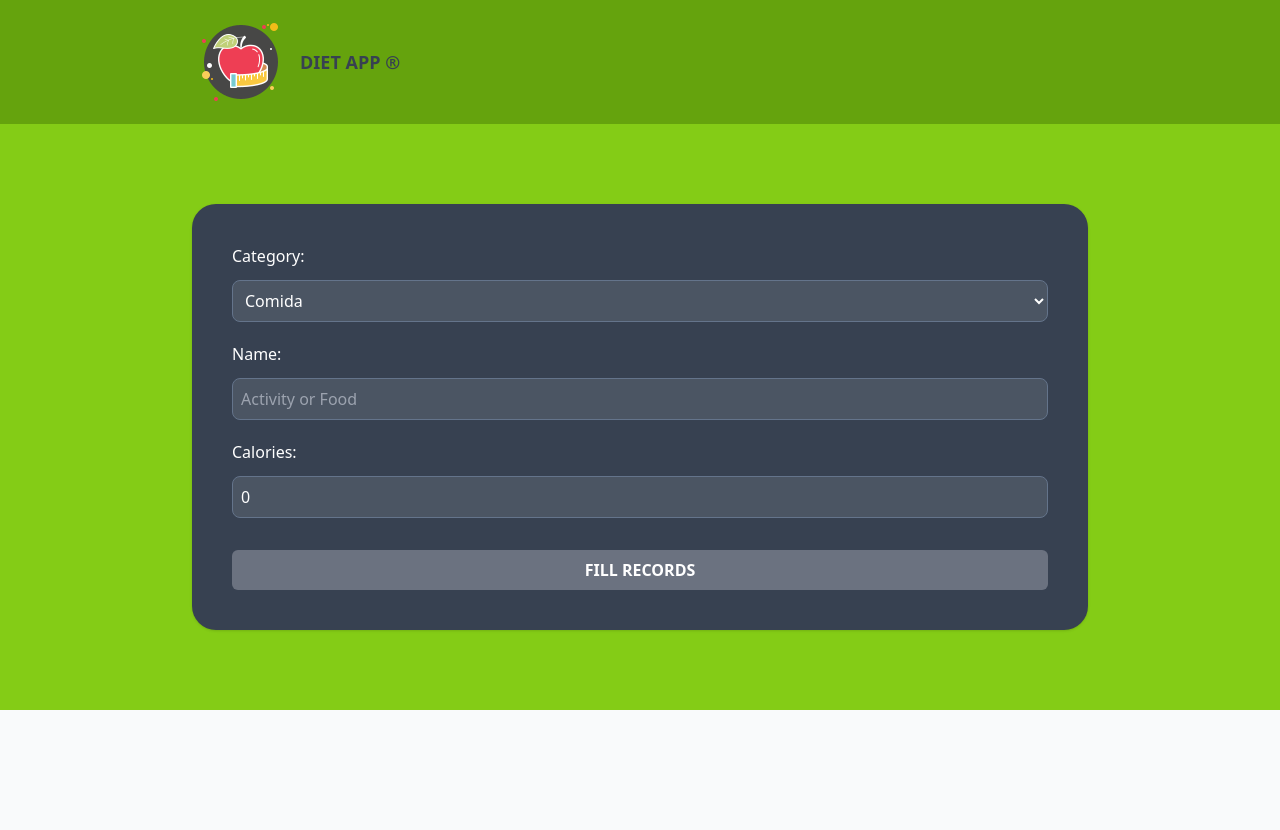
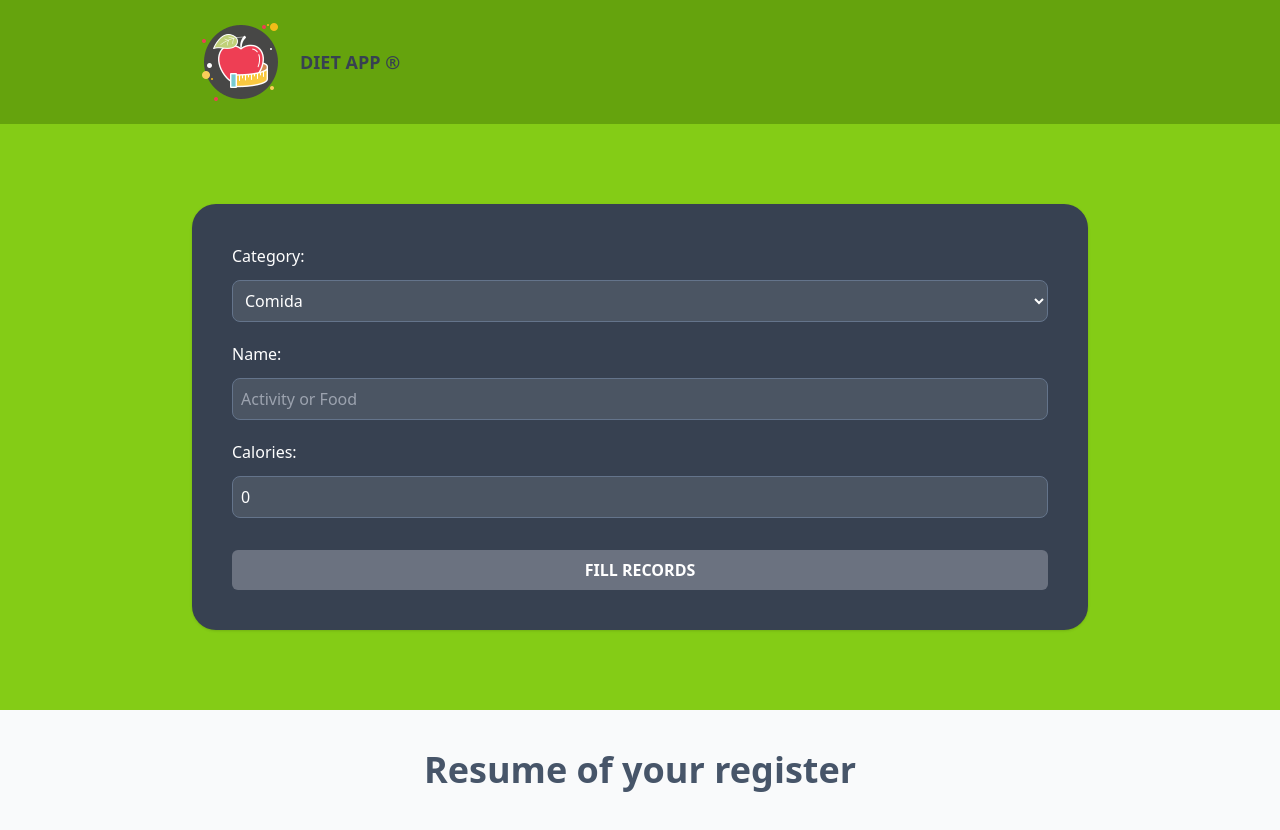
Before and after one commit to IsaacQH/DietApp, a React (Vite) app: page / in a window 1280 px wide. Before the commit the page ends 800 px from the top, so only its background shows below. Built offline with nearby package versions, Linux system fonts and the light colour scheme.

Commit message:
Componetne de ActivityList creado. Iterando en mapa, estilizando y condicionando las el formato CSS

```diff
--- a/src/App.tsx
+++ b/src/App.tsx
@@ -1,10 +1,12 @@
 import { useReducer } from "react"
 import { activityReducer, initialState } from "./reducers/activityReducer"
 import { Form } from "./components/Form"
+import { ActivityList } from "./components/ActivityList"
 
 function App() {
 
   const [state, dispatch] = useReducer(activityReducer, initialState)
+  console.log(state)
 
   return (
     <>
@@ -27,6 +29,12 @@
         </div>
       </section>
 
+      <section className="p-10 mx-auto max-w-4xl">
+        <ActivityList
+          activities = {state.activities}
+        />
+      </section>
+
     </>
   )
 }
--- /dev/null
+++ b/src/components/ActivityList.tsx
@@ -0,0 +1,39 @@
+import type { Activity } from "../types"
+import { categories } from "../data/categories"
+import { useMemo } from "react"
+
+type ActivityListProps = {
+    activities: Activity[]
+}
+
+export const ActivityList = ({activities}:ActivityListProps) => {
+
+    //Esta función usa use Memo y recibe el category cada que use memo se activa por haber modificado el valor de activities
+    const categoryName = useMemo(() => (category:Activity['category']) => (
+            categories.map((cat) => cat.id === category ? cat.name : '')
+        )  //Revisa que el entry sea igual al cat de categories (objeto definido) luego es regresado el nombre
+    , [activities])
+
+    return (
+        <>
+            <h2 className="text-4xl font-bold text-slate-600 text-center">Resume of your register</h2>
+
+            {activities.map((activity) => (
+                <div key = {activity.id} className="px-5 py-10 bg-gray-700 text-white mt-5 flex justify-between rounded-lg">
+                    <div className="space-y-2 relative">
+                        <p className={`absolute -top-8 -left-8 px-10 py-2 text-white uppercase font-bold ${activity.category === 1 ? "bg-lime-500": "bg-orange-500"}`}>{categoryName(+activity.category)}</p>
+                        <p className="text-2xl font-bold pt-5">{activity.name}</p>
+                        <p className={`font-black text-4xl ${activity.category === 1 ? "text-lime-500" : "text-orange-500"}`}>
+                            {activity.calories} <span> Calories</span>
+                        </p>
+                    </div>
+
+                    <div>
+
+                    </div>
+                </div>
+            ))}
+
+        </>
+    )
+    }
```
